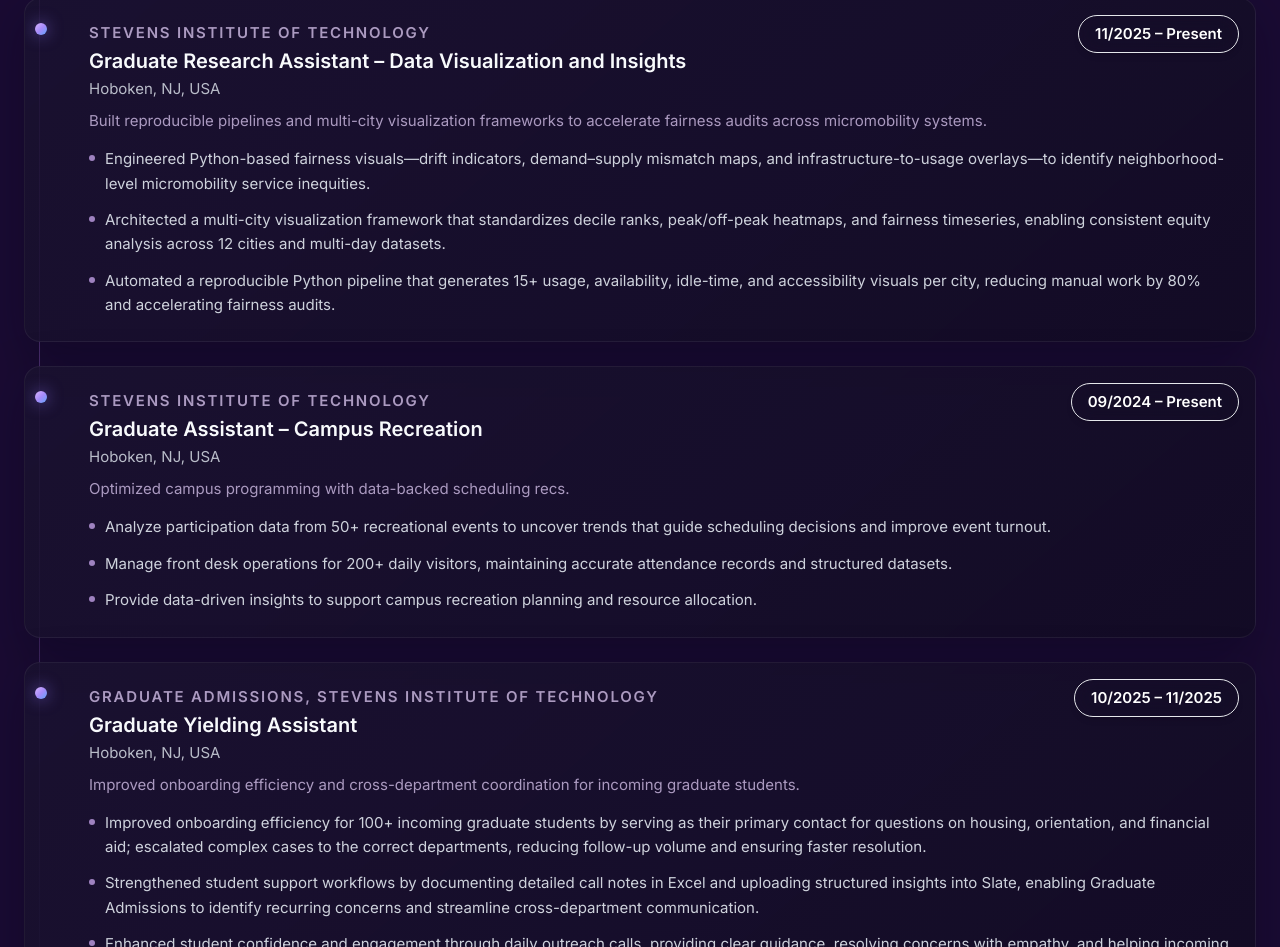
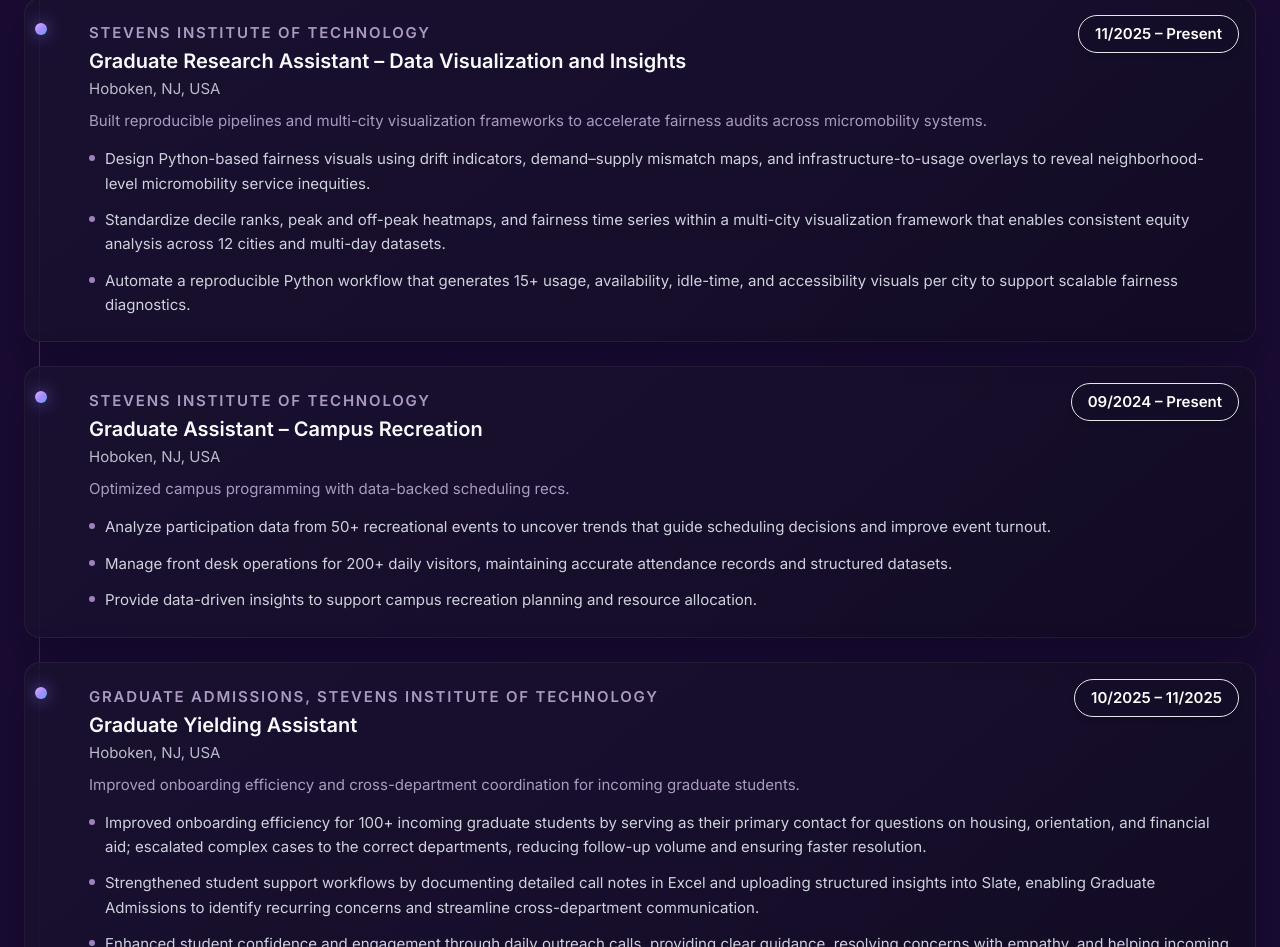
Before and after one commit to vshinde1-design/Portfolio-Website, a React (Vite) app: page / in a window 1280 px wide. Shown: the part 2006-2953 px from the top of the page. Built offline with nearby package versions, Linux system fonts and the light colour scheme.

Commit message:
feat(experience): update Graduate Research Assistant bullets to describe visualization framework and automation

```diff
--- a/src/components/sections/Experience.tsx
+++ b/src/components/sections/Experience.tsx
@@ -11,9 +11,9 @@
     dates: '11/2025 – Present',
     impact: 'Built reproducible pipelines and multi-city visualization frameworks to accelerate fairness audits across micromobility systems.',
     bullets: [
-      'Engineered Python-based fairness visuals—drift indicators, demand–supply mismatch maps, and infrastructure-to-usage overlays—to identify neighborhood-level micromobility service inequities.',
-      'Architected a multi-city visualization framework that standardizes decile ranks, peak/off-peak heatmaps, and fairness timeseries, enabling consistent equity analysis across 12 cities and multi-day datasets.',
-      'Automated a reproducible Python pipeline that generates 15+ usage, availability, idle-time, and accessibility visuals per city, reducing manual work by 80% and accelerating fairness audits.'
+      'Design Python-based fairness visuals using drift indicators, demand–supply mismatch maps, and infrastructure-to-usage overlays to reveal neighborhood-level micromobility service inequities.',
+      'Standardize decile ranks, peak and off-peak heatmaps, and fairness time series within a multi-city visualization framework that enables consistent equity analysis across 12 cities and multi-day datasets.',
+      'Automate a reproducible Python workflow that generates 15+ usage, availability, idle-time, and accessibility visuals per city to support scalable fairness diagnostics.'
     ]
   },
   {
```
